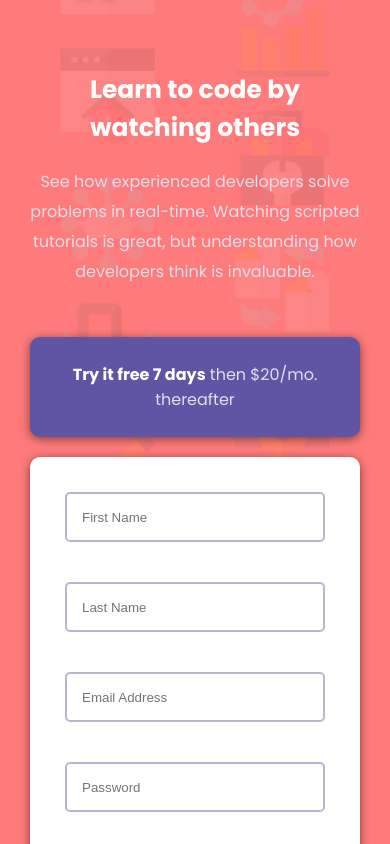
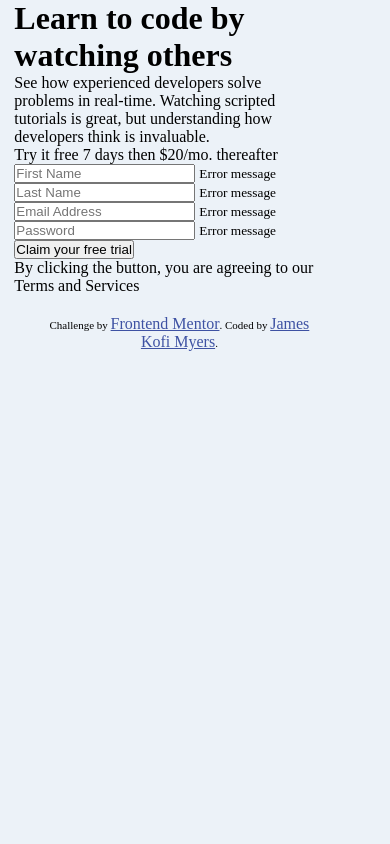
Before and after one commit to kinjames/form-validation, a plain HTML site: page index.html in a window 390 px wide. Shown: the top 844 px of the page. Drawn offline with Linux system fonts and the light colour scheme; a script that the page names is missing.

Commit message:
Add files via upload

```diff
--- a/style.css
+++ b/style.css
@@ -1,203 +1,156 @@
-@import url('https://fonts.googleapis.com/css2?family=Poppins:wght@400;500;600;700&display=swap');
+
 
 *{
-    box-sizing: border-box;
+    box-sizing: border;
+    padding: 0;
     margin: 0;
-    padding: 0;
 }
 
 body {
-    display: flex;
-    flex-direction: column;
-    justify-content: center;
-    align-items: center;
-    font-size: 16px;
-    height: 100vh;
-    background-image: url(images/bg-intro-desktop.png);
-    background-position: center;
-    background-repeat: no-repeat;
-    background-size: cover;
-    font-family: 'Poppins', sans-serif;
-    background-color: hsl(0, 100%, 74%);
+    width: 1140px;
     margin: 0 auto;
+    background-color: hsl(210, 46%, 95%);
+
 }
 
-h1 {
-    font-size: 55px;
-    color: #fff;
-    margin-bottom: 20px;
+
+.white {
+    color: white;
 }
 
-.text-form{
-    display: flex;
-    justify-content: center;
-    align-items: center;
-    gap: 50px;
-    margin-bottom: 40px;
+.hidden{
+    display: none;
 }
 
-.text {
-    display: flex;
-    flex-direction: column;
-    justify-content: center;
-    align-items: center;
-    width: 30%;
+.light {
+    color: hsl(0, 0%, 81%);
+    font-weight: 500;
 }
 
-.text-para {
-    line-height: 30px;
-    color: hsl(246, 25%, 90%);
+.gray {
+    color: gray;
 }
 
-.forms {
+.header {
+    color: hsl(219, 29%, 14%);
+}
+
+#special {
+    color: hsl(219, 29%, 14%);
+}
+
+#special-name {
+    color: hsl(219, 29%, 14%);
+
+}
+.card1{
+    background-color: hsl(263, 55%, 52%);
+    background-image: url(images/bg-pattern-quotation.svg);
+    background-position: calc(80%) top;
+    background-repeat: no-repeat;
+}
+
+.card2 {
+    background-color: hsl(217, 19%, 35%);
+}
+.card4{
+    background-color: hsl(219, 29%, 14%);
+}
+
+.card3,.card5{
+    background-color: #fff;
+}
+
+.main {
+    display: grid;
+    justify-content: center;
+    margin: 100px 0;
+    padding: 20px;
+    grid-template-columns: repeat(4, 1fr);
+    grid-template-rows: repeat(2, 1fr);
+    grid-column-gap: 20px;
+    grid-row-gap: 20px;
+}
+
+.card {
+    padding: 25px;
     display: flex;
     flex-direction: column;
     gap: 20px;
-    width: 30%;
+    border-radius: 10px;
+    /* box-shadow: 0px 5px 10px 1px rgb(20, 19, 19); */
 }
 
-.form-header {
-    width: 100%;
-    padding: 25px;
-    text-align: center;
-    background-color: hsl(248, 32%, 49%);
-    box-shadow: 0 2px 10px rgba(0, 0, 0, 0.5);
-    border-radius: 10px;
+.bold-text {
+    font-weight: bold;
+}
+
+.small-text {
+    font-size: 14px;
+}
+
+.job {
+    font-size: 14px;
+    font-size: 300;
+    color: gray;
+}
+.name {
+    color: hsl(0, 0%, 81%);;
+}
+
+.img-text {
+    display: flex;
+    gap: 10px;
+}
+
+.img img {
+    border-radius: 50%;
 }
 
 
-.white-text {
-    font-weight: bold;
-    color: #fff;
+.card1 {
+    grid-area: 1 / 1 / 2 / 3;
 }
-
-.big-text {
-    color: hsl(246, 25%, 90%);
+.card2 {
+    grid-area: 1 / 3 / 2 / 4;
 }
-
-.red-text {
-    color: hsl(0, 100%, 74%);
+.card3 {
+    grid-area: 2 / 1 / 3 / 2;
 }
-
-.small-para {
-    color: hsl(246, 25%, 70%);
-    font-size: 12px;
-    text-align: center;
+.card4 {
+    grid-area: 2 / 2 / 3 / 4;
 }
-
-.input {
-    margin-bottom: 20px;
-    position: relative;
-}
-
-.form {
-    background-color: #fff;
-    padding: 35px;
-    border-radius: 10px;
-    font-family: inherit;
-    font-size: inherit;
-    box-shadow: 0 2px 10px rgba(0, 0, 0, 0.5);
+.card5 {
+    grid-area: 1 / 4 / 3 / 5;
 }
 
 
-.input input {
-    width: 100%;
-    height: 50px;
-    padding: 0 15px;
-    background-color: transparent;
-    border: 2px solid hsl(246, 25%, 77%);
-    border-radius: 5px;
-}
-
-.input small {
-    display: block;
-    color: #e74c3c;
-    font-weight: bold;
-    font-size: 11px;
-    padding-top: 3px;
-    visibility: hidden;
-}
-
-.input.success input {
-    border: 2px solid #2ecc71;
-}
-
-.input.error input {
-    border: 2px solid #e74c3c;
-    background-image: url(images/icon-error.svg);
-    background-repeat: no-repeat;
-    background-position:  center right ;
-}
-
-.input.error small {
-    visibility: visible;
-    display: flex;
-    justify-content: flex-end;
-}
-
-button {
-    width: 100%;
-    height: 50px;
-    line-height: 40px;
-    background-color: hsl(154, 59%, 51%);
-    border-radius: 5px;
-    border: none;
-    cursor: pointer;
-    color: #fff;
-    text-transform: uppercase;
-    display: block;
+.attribution { font-size: 11px; text-align: center;
+padding: 20px; }
+.attribution a {
+    color: hsl(228, 45%, 44%);
     font-size: 16px;
-    margin-bottom: 10px;
 }
 
 
-input:focus{
-    border: 2px solid hsl(249, 10%, 26%);
-    outline: none;
-}
-
-
-.attribution {
-    font-size: 11px;
-    text-align: center;
-}
-
-.attribution a {
-    color: #fff;
-    font-size: 16px;
-}
 
 @media only screen and (max-width:600px) {
-    html,body,main,footer {
+
+    body,main,html{
+        width: 92%;
+    }
+    .main{
+        width: 100%;
+        display: flex;
+        flex-direction: column;
+        justify-content: center;
+        align-items: center;
+        padding: 20px 0 20px 20px;
+    }
+
+    .card {
         width: 100%;
     }
 
-    body {
-        margin-top: 100px;
-        padding: 30px;
-    }
 
-    h1 {
-        font-size: 25px;
-        text-align: center;
-    }
-
-    .text-para {
-        line-height: 30px;
-        text-align: center;
-        color: hsl(246, 25%, 90%);
-    }
-
-    .text-form{
-        flex-direction: column;
-        margin-top: 100px;
-    }
-
-    .text,.form {
-        width: 100%;
-    }
-
-    .forms {
-        width: 100%;
-    }
 }
```
